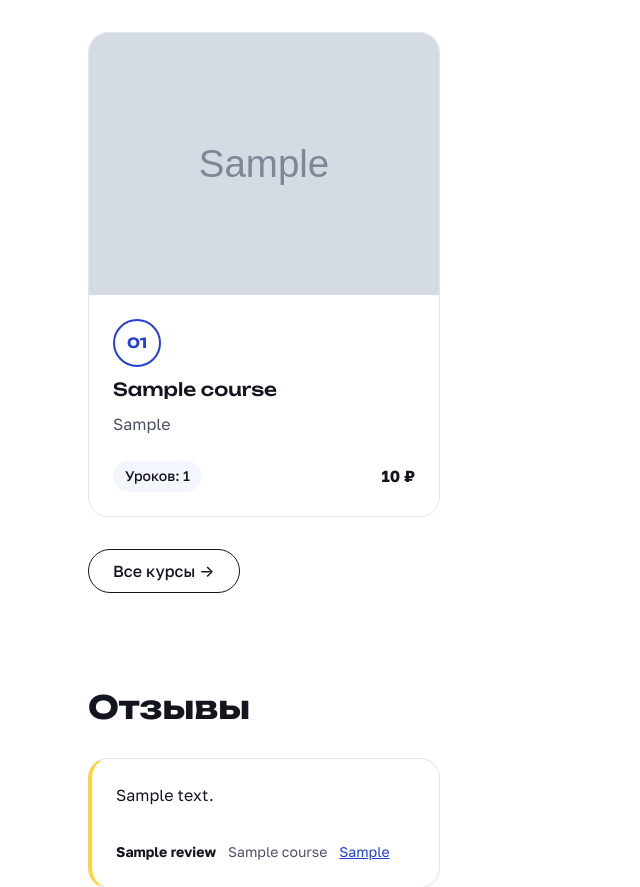
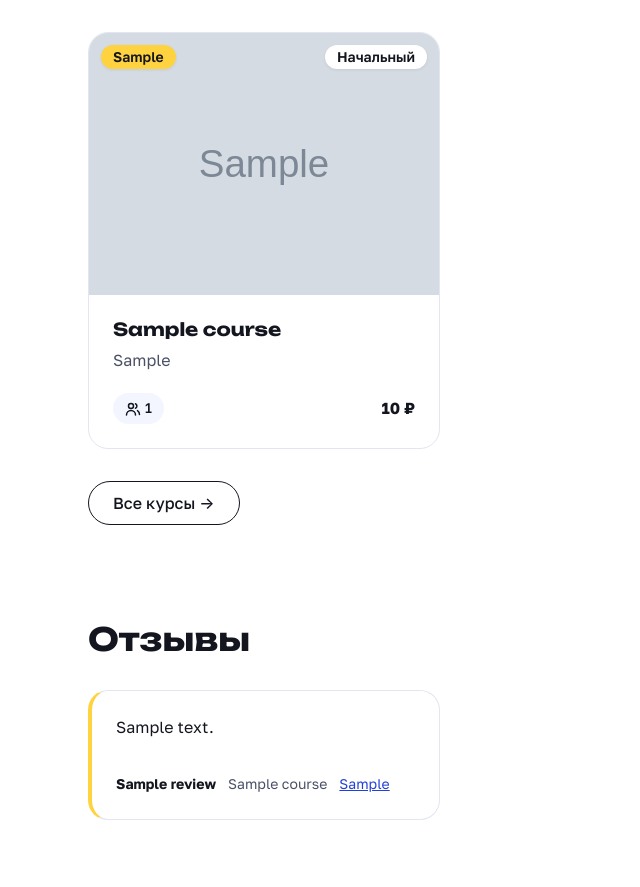
Before and after one commit to EugeneMorrison/learning-platform, a Django app: page / in a window 1280 px wide. Shown: the part 246-1133 px from the top of the page, without its empty margins (0-640 px from the left). Run offline with Django 5.2, Linux system fonts and the light colour scheme; tables that the repository leaves empty hold one stand-in row (values such as "Sample post"); grey boxes marked "Sample" are stand-in pictures; parts of the project's set-up code (start-up, migrations or seed data) failed here and were passed over.

Commit message:
Course card redesign: 4:3 cover, tag and level chips, students
The shared card (landing and /courses/) now has a 4:3 cover (lazy,
640x480; the course page header stays 16:9), with chips over it: the
new optional Course.tag (max 24 characters, admin, migration 0018)
top-left in highlight yellow, the level top-right in white, both solid
with ink text (12.5:1 and 18.0:1). Below: the title and a summary (the
tagline, else the start of the description on one line, cut at a word
boundary), each clamped to two lines; then the students count with a
people icon and a screen-reader-only «Учащихся:» (non-breaking space
for thousands), or «Уроков: N» while there are none; the price on the
right as before. The step badge is gone from both pages.

Students come from a correlated subquery in published_courses(): the
pages stay at 2 queries, and the count isn't multiplied by the lessons
join. .course-cover now clips its image, so a portrait cover can no
longer stretch the box past its ratio. catalog.js and its data-*
attributes are unchanged.

Co-Authored-By: Claude Opus 5.5 <noreply@anthropic.com>

```diff
--- a/api/admin.py
+++ b/api/admin.py
@@ -28,7 +28,7 @@ class UserAdmin(admin.ModelAdmin):
 
 @admin.register(Course)
 class CourseAdmin(admin.ModelAdmin):
-    list_display = ['title', 'slug', 'level', 'price', 'old_price', 'sort_order', 'is_published', 'created_at']
+    list_display = ['title', 'slug', 'tag', 'level', 'price', 'old_price', 'sort_order', 'is_published', 'created_at']
     list_editable = ['price', 'sort_order']  # tweak pricing/order straight from the list
     list_filter = ['is_published', 'level', 'created_at']
     search_fields = ['title', 'description']
--- a/api/models.py
+++ b/api/models.py
@@ -149,6 +149,12 @@ class Course(models.Model):
         max_length=200,
         blank=True,
         help_text="Short marketing subtitle shown on the course card"
+    )
+
+    tag = models.CharField(
+        max_length=24,
+        blank=True,
+        help_text="Optional chip on the card cover, e.g. «Новый» or «Хит»; shown as typed on /en/ too"
     )
 
     cover = models.ImageField(
--- a/api/tests.py
+++ b/api/tests.py
@@ -284,6 +284,7 @@ class CourseLevelTests(APITestCase):
 
         response = self.client.get('/admin/api/course/')
         self.assertContains(response, 'column-level')
+        self.assertContains(response, 'column-tag')
         self.assertContains(response, '?level__exact=ADVANCED')  # the list filter
 
         response = self.client.get('/admin/api/course/?level__exact=BEGINNER')
@@ -292,6 +293,7 @@ class CourseLevelTests(APITestCase):
 
         response = self.client.get(f'/admin/api/course/{self.course.id}/change/')
         self.assertContains(response, 'name="level"')
+        self.assertRegex(response.content.decode(), r'<input[^>]* name="tag"[^>]* maxlength="24"')
         self.assertContains(response, '<option value="INTERMEDIATE" selected>')
 
 
--- a/backend/static/public/css/catalog.css
+++ b/backend/static/public/css/catalog.css
@@ -47,8 +47,10 @@
   color: var(--color-muted);
 }
 
-/* Course card: the whole card is one link. */
+/* Course card: the whole card is one link. Cover (4:3, components.css) on
+   top, then title, summary and the bottom row (students or lessons, price). */
 .course-card {
+  position: relative; /* the chips are pinned over the cover */
   display: flex;
   flex-direction: column;
   height: 100%;
@@ -68,25 +70,68 @@
   display: flex;
   flex: 1;
   flex-direction: column;
-  gap: var(--space-3);
+  gap: var(--space-2);
   padding: var(--space-5);
 }
 
-/* Step badge (components.css) turns yellow when the card is hovered. */
-.course-card:hover .step-badge {
-  border-color: var(--color-ink);
-  background: var(--color-highlight);
-  color: var(--color-ink);
+/* Title and summary: two lines at most, then "…" (the full text is on the
+   course page). */
+.course-card__title,
+.course-card__summary {
+  display: -webkit-box;
+  margin: 0;
+  overflow: hidden;
+  overflow-wrap: anywhere;
+  -webkit-box-orient: vertical;
+  -webkit-line-clamp: 2;
+  line-clamp: 2;
 }
 
 .course-card__title {
-  margin: 0;
   font-size: var(--text-lg);
+  font-weight: var(--weight-bold);
 }
 
-.course-card__tagline {
-  margin: 0;
+.course-card__summary {
   color: var(--color-muted);
+}
+
+/* Chips over the cover: tag top-left, level top-right (alone, each keeps its
+   corner). Solid backgrounds and a shadow keep them readable on any cover.
+   Contrast: ink on highlight 12.5:1, ink on white 18.0:1. A long tag gets
+   "…" before it can run into the level chip. */
+.course-card__chips {
+  position: absolute;
+  top: var(--space-3);
+  right: var(--space-3);
+  left: var(--space-3);
+  display: flex;
+  align-items: flex-start;
+  gap: var(--space-2);
+}
+
+.course-card__chip {
+  min-width: 0;
+  padding: var(--space-1) var(--space-3);
+  overflow: hidden;
+  border-radius: var(--radius-pill);
+  box-shadow: var(--shadow-sm);
+  color: var(--color-ink);
+  font-size: var(--text-sm);
+  font-weight: var(--weight-semibold);
+  line-height: var(--leading-tight);
+  text-overflow: ellipsis;
+  white-space: nowrap;
+}
+
+.course-card__chip--tag {
+  background: var(--color-highlight);
+}
+
+.course-card__chip--level {
+  flex-shrink: 0;
+  margin-left: auto;
+  background: var(--color-ground);
 }
 
 .course-card__meta {
@@ -99,20 +144,18 @@
   padding-top: var(--space-3);
 }
 
-/* Level pill (/courses/ only), pinned to the cover's top-left corner: the
-   bottom row has no room for a third item, and titles stay aligned whether a
-   course has a level or not. In the markup it stays after the title (reading
-   order). White on any cover, the fallback block or a photo. */
-.course-card {
-  position: relative;
+/* Students: people icon + number (the label is for screen readers only). */
+.course-card__students {
+  gap: var(--space-1);
 }
 
-.course-card__level {
-  position: absolute;
-  top: var(--space-4);
-  left: var(--space-4);
-  background: var(--color-ground);
-  box-shadow: var(--shadow-sm);
+.course-card__icon {
+  width: var(--space-4);
+  height: var(--space-4);
+  fill: none;
+  stroke: currentColor;
+  stroke-width: 1.5;
+  stroke-linecap: round;
 }
 
 @media (max-width: 40rem) {
--- a/backend/static/public/css/components.css
+++ b/backend/static/public/css/components.css
@@ -1,12 +1,17 @@
 /*
- * Components shared by the landing cards and the course page: cover box,
- * price, numbered step badge and the syllabus path. Uses only tokens.css.
+ * Components shared by the catalog cards and the course page: cover box,
+ * price, numbered step badge (syllabus) and the syllabus path. Uses only tokens.css.
  */
 
-/* Cover: fixed 16:9 box. */
+/* Cover: fixed 16:9 box (course page header); 4:3 on the catalog cards. */
 .course-cover {
   aspect-ratio: 16 / 9;
+  overflow: hidden; /* else a taller image (a portrait photo) stretches the box past its ratio */
   background: var(--color-soft);
+}
+
+.course-cover--card {
+  aspect-ratio: 4 / 3;
 }
 
 .course-cover__img {
--- a/backend/templates/public/courses.html
+++ b/backend/templates/public/courses.html
@@ -86,7 +86,7 @@
                     data-created="{{ course.created_key }}"
                     data-rank="{{ forloop.counter0|unlocalize }}"
                     data-id="{{ course.id }}">
-                  {% include "public/includes/course_card.html" with show_level=True %}
+                  {% include "public/includes/course_card.html" %}
                 </li>
               {% endfor %}
             </ul>
--- a/backend/templates/public/includes/course_card.html
+++ b/backend/templates/public/includes/course_card.html
@@ -1,22 +1,32 @@
-{% load i18n %}{# Course card for the catalogs (landing, /courses/): the whole card is one link to the course page. Expects: course with lesson_count and price labels (backend/pricing.py); optional: step (the numbered badge, landing only), show_level (the level pill, /courses/ only; none for a course without a level). Styles: public/css/catalog.css. #}
+{% load i18n %}{# Course card for the catalogs (landing, /courses/): the whole card is one link to the course page. Expects: a course from published_courses() in backend/views.py (lesson_count, student_count, students_label, card_summary, price labels). Styles: public/css/catalog.css. #}
 <a class="course-card" href="{% url 'course_detail' slug=course.slug %}">
-  {% include "public/includes/course_cover.html" with lazy=True %}
+  {% include "public/includes/course_cover.html" with lazy=True card=True %}
 
   <div class="course-card__body">
-    {% if step %}
-      <span class="step-badge">{{ step|stringformat:"02d" }}</span>
+    <h3 class="course-card__title">{{ course.title }}</h3>
+    {% if course.card_summary %}
+      <p class="course-card__summary">{{ course.card_summary }}</p>
     {% endif %}
-    <h3 class="course-card__title">{{ course.title }}</h3>
-    {% if course.tagline %}
-      <p class="course-card__tagline">{{ course.tagline }}</p>
+
+    {# Chips over the cover (catalog.css pins them there). In the markup they come #}
+    {# after the title, so screen readers hear the title first.                     #}
+    {% if course.tag or course.level %}
+      <div class="course-card__chips">
+        {% if course.tag %}<span class="course-card__chip course-card__chip--tag">{{ course.tag }}</span>{% endif %}
+        {% if course.level %}<span class="course-card__chip course-card__chip--level"><span class="visually-hidden">{% translate "Уровень:" %} </span>{{ course.get_level_display }}</span>{% endif %}
+      </div>
     {% endif %}
 
     <div class="course-card__meta">
-      {# Not blocktranslate count: Russian msgids would get English plural rules. #}
-      {% if show_level and course.level %}
-        <span class="pill course-card__level"><span class="visually-hidden">{% translate "Уровень:" %} </span>{{ course.get_level_display }}</span>
+      {# Labels, not blocktranslate count: Russian msgids would get English plural rules. #}
+      {% if course.student_count %}
+        <span class="pill course-card__students">
+          <svg class="course-card__icon" viewBox="0 0 16 16" aria-hidden="true" focusable="false"><circle cx="6" cy="5" r="2.5"/><path d="M1.5 14a4.5 4.5 0 0 1 9 0"/><path d="M10.5 2.75a2.5 2.5 0 0 1 0 4.5M12.5 9.6a4.5 4.5 0 0 1 2 3.9"/></svg>
+          <span class="visually-hidden">{% translate "Учащихся:" %} </span>{{ course.students_label }}
+        </span>
+      {% else %}
+        <span class="pill">{% translate "Уроков:" %} {{ course.lesson_count }}</span>
       {% endif %}
-      <span class="pill">{% translate "Уроков:" %} {{ course.lesson_count }}</span>
       {% include "public/includes/course_price.html" %}
     </div>
   </div>
--- a/backend/templates/public/includes/course_cover.html
+++ b/backend/templates/public/includes/course_cover.html
@@ -1,10 +1,10 @@
-{% load i18n %}{# Course cover in a fixed 16:9 box, or the cobalt fallback with the course initial. Expects: course; optional: lazy. #}
-<div class="course-cover">
+{% load i18n %}{# Course cover in a fixed box, or the cobalt fallback with the course initial. Expects: course; optional: lazy, card (4:3 for the catalog cards; otherwise 16:9, the course page header). #}
+<div class="course-cover{% if card %} course-cover--card{% endif %}">
   {% if course.cover %}
-    {# width/height reserve the 16:9 space so the layout doesn't shift. #}
+    {# width/height reserve the box's ratio so the layout doesn't shift; object-fit crops the image to it. #}
     <img class="course-cover__img" src="{{ course.cover.url }}"
          alt="{% blocktranslate with title=course.title %}Обложка курса «{{ title }}»{% endblocktranslate %}"
-         width="640" height="360"{% if lazy %} loading="lazy"{% endif %}>
+         width="640" height="{% if card %}480{% else %}360{% endif %}"{% if lazy %} loading="lazy"{% endif %}>
   {% else %}
     <div class="course-cover__fallback" aria-hidden="true">{{ course.title|first|upper }}</div>
   {% endif %}
--- a/backend/templates/public/landing.html
+++ b/backend/templates/public/landing.html
@@ -18,7 +18,7 @@
       {% if courses %}
         <ol class="catalog__list">
           {% for course in courses %}
-            <li>{% include "public/includes/course_card.html" with step=forloop.counter %}</li>
+            <li>{% include "public/includes/course_card.html" %}</li>
           {% endfor %}
         </ol>
         {# The full catalog with search and filters. #}
--- a/backend/views.py
+++ b/backend/views.py
@@ -9,14 +9,19 @@ The React app is served separately by spa_view / lesson_view in backend/urls.py.
 from datetime import timezone
 
 from django.contrib.staticfiles import finders
-from django.db.models import Count, Q
+from django.db.models import Count, IntegerField, OuterRef, Q, Subquery
+from django.db.models.functions import Coalesce
 from django.http import FileResponse, Http404
 from django.shortcuts import get_object_or_404, render
 from django.utils import translation
 
-from api.models import Course, Review
+from api.models import Course, Enrollment, Review
 
-from .pricing import add_price_labels
+from .pricing import NBSP, add_price_labels
+
+# Card text cut from the description when a course has no tagline: about two
+# lines of a card (CSS clamps it to two lines anyway).
+CARD_SUMMARY_CHARS = 160
 
 # Block types counted on the course page, as (Block.type, annotation name).
 BLOCK_COUNTS = [
@@ -28,17 +33,50 @@ BLOCK_COUNTS = [
 
 
 def published_courses():
-    """Published courses for the catalogs (landing, /courses/), with lesson_count
-    and price labels, in the author's order: sort_order, then title. Explicit
-    order_by: Meta.ordering is ['sort_order', '-created_at']. One query."""
+    """Published courses for the catalogs (landing, /courses/) in the author's
+    order (sort_order, then title; explicit, as Meta.ordering is ['sort_order',
+    '-created_at']), with what the card shows (public/includes/course_card.html):
+    lesson_count, student_count / students_label, card_summary and price labels.
+
+    One query. Students come from a correlated subquery: a second Count over a
+    join would multiply the rows by the lessons (lessons x students)."""
+    students = (
+        Enrollment.objects.filter(course=OuterRef('pk'))
+        .order_by().values('course').annotate(n=Count('*')).values('n')
+    )
     courses = list(
         Course.objects.filter(is_published=True)
-        .annotate(lesson_count=Count('lessons'))
+        .annotate(
+            lesson_count=Count('lessons'),
+            student_count=Coalesce(Subquery(students, output_field=IntegerField()), 0),
+        )
         .order_by('sort_order', 'title')
     )
     for course in courses:
         add_price_labels(course)
+        course.students_label = format_count(course.student_count)
+        course.card_summary = card_summary(course)
     return courses
+
+
+def format_count(n):
+    """A whole number with non-breaking spaces between thousands: "1 234",
+    the same in RU and EN (like the prices, backend/pricing.py)."""
+    return f'{n:,}'.replace(',', NBSP)
+
+
+def card_summary(course):
+    """The card's text: the tagline, else the start of the description (plain
+    text typed by the author) on one line, cut at a word boundary with "…".
+    Empty when both are empty."""
+    if course.tagline.strip():
+        return course.tagline.strip()
+    text = ' '.join(course.description.split())
+    if len(text) <= CARD_SUMMARY_CHARS:
+        return text
+    head = text[:CARD_SUMMARY_CHARS + 1]  # +1: a space right after the limit is a boundary
+    cut = head.rsplit(' ', 1)[0] if ' ' in head else text[:CARD_SUMMARY_CHARS]
+    return cut.rstrip(' .,;:!?—-') + '…'
 
 
 def normalize_title(title):
```
Also changed, not shown: backend/tests.py (+148 -23 lines), api/migrations/0018_course_tag.py (added), backend/locale/en/LC_MESSAGES/django.po, 1 other file.
